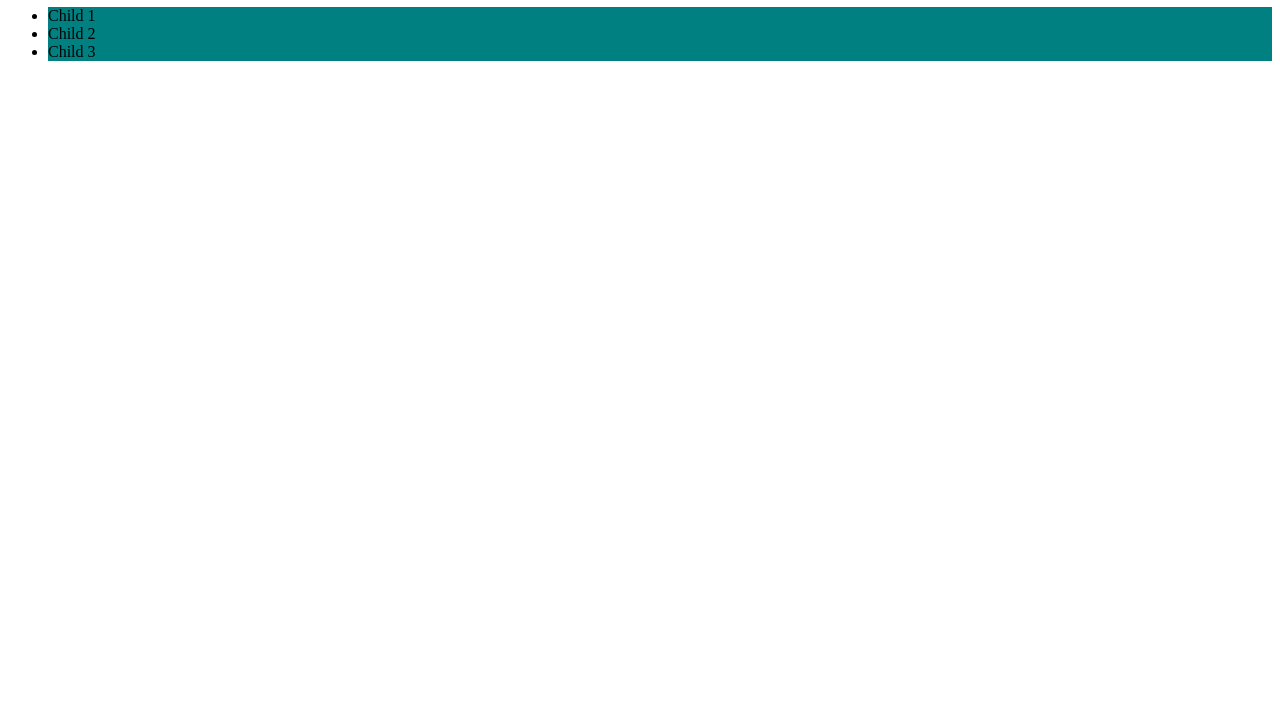
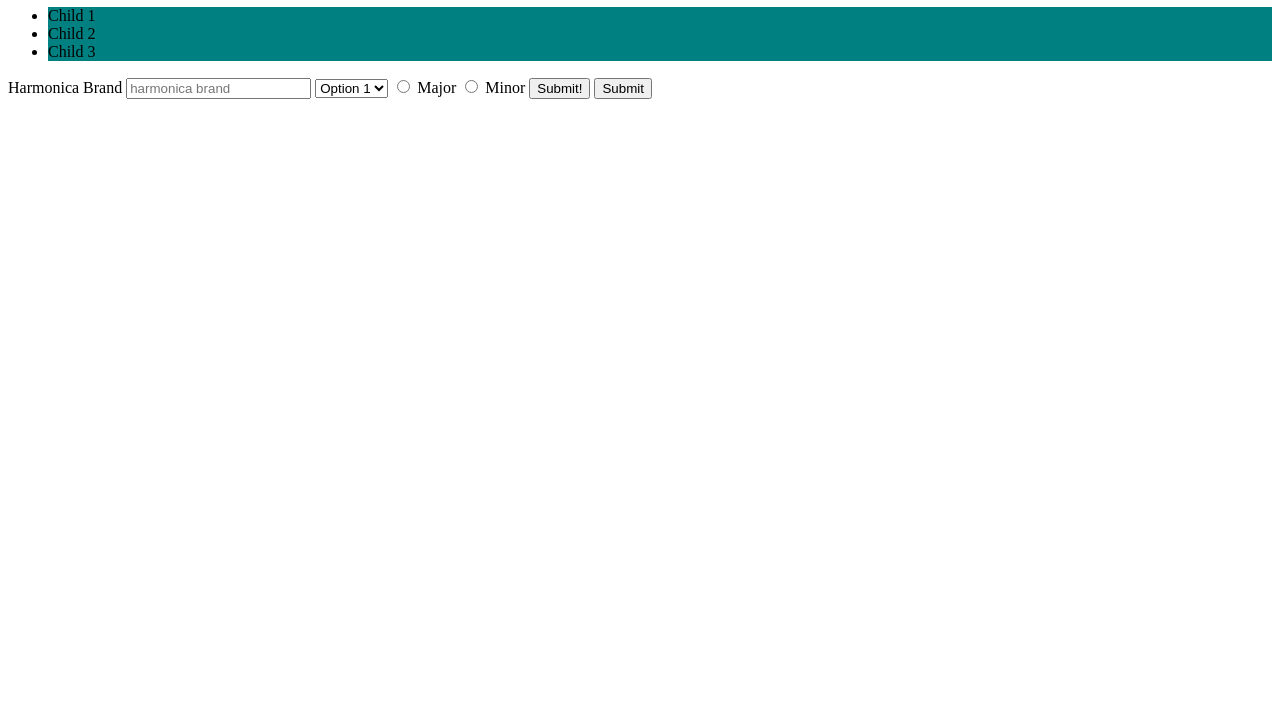
Before and after one commit to McKynlee/Cullen-jQuery-intro, a plain HTML site: page index.html in a window 1280 px wide. Shown: the part 73-800 px from the top of the page. Drawn offline with Linux system fonts and the light colour scheme.

Commit message:
created web form

```diff
--- a/index.html
+++ b/index.html
@@ -15,5 +15,23 @@
       <li>Child 2</li>
       <li>Child 3</li>
     </ul>
+    <div>
+      <label for="brand">Harmonica Brand</label>
+      <input type="text" placeholder="harmonica brand" id="brand" />
+
+      <!-- drop down list -->
+      <select>
+        <option>Option 1</option>
+        <option>Option 2</option>
+      </select>
+
+      <input type="radio" id="major" name="key" value="majorKey" />
+      <label for="major">Major</label>
+      <input type="radio" id="minor" name="key" value="minorKey" />
+      <label for="major">Minor</label>
+
+      <input type="submit" value="Submit!" />
+      <button>Submit</button>
+    </div>
   </body>
 </html>
```
